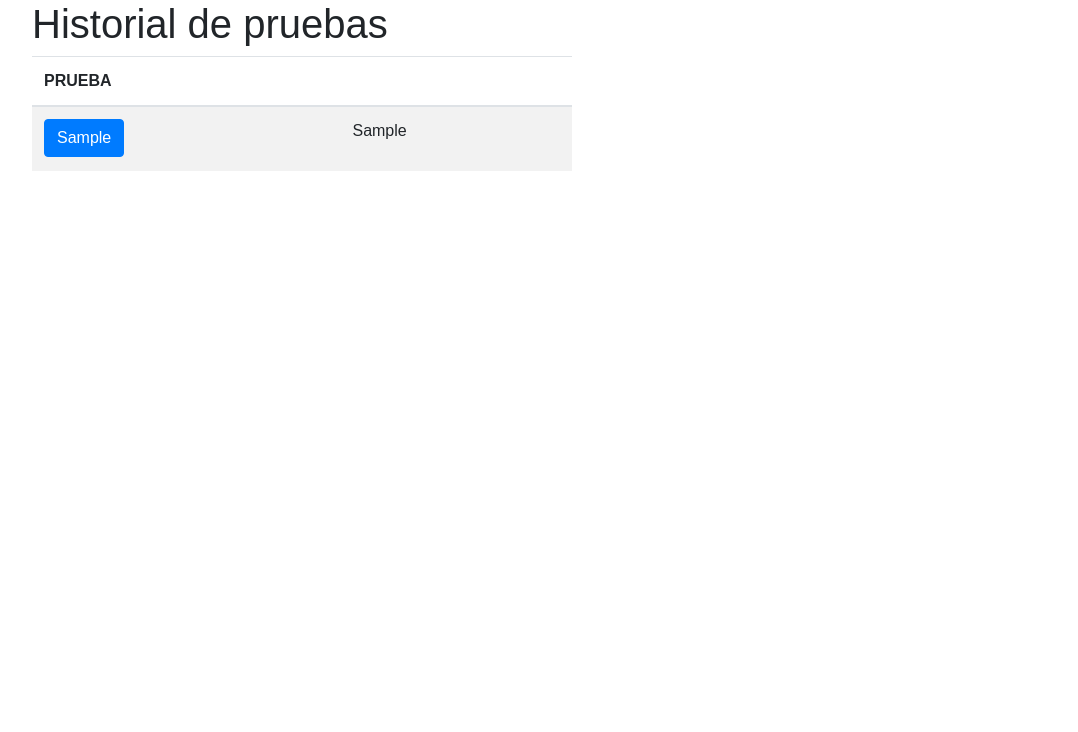
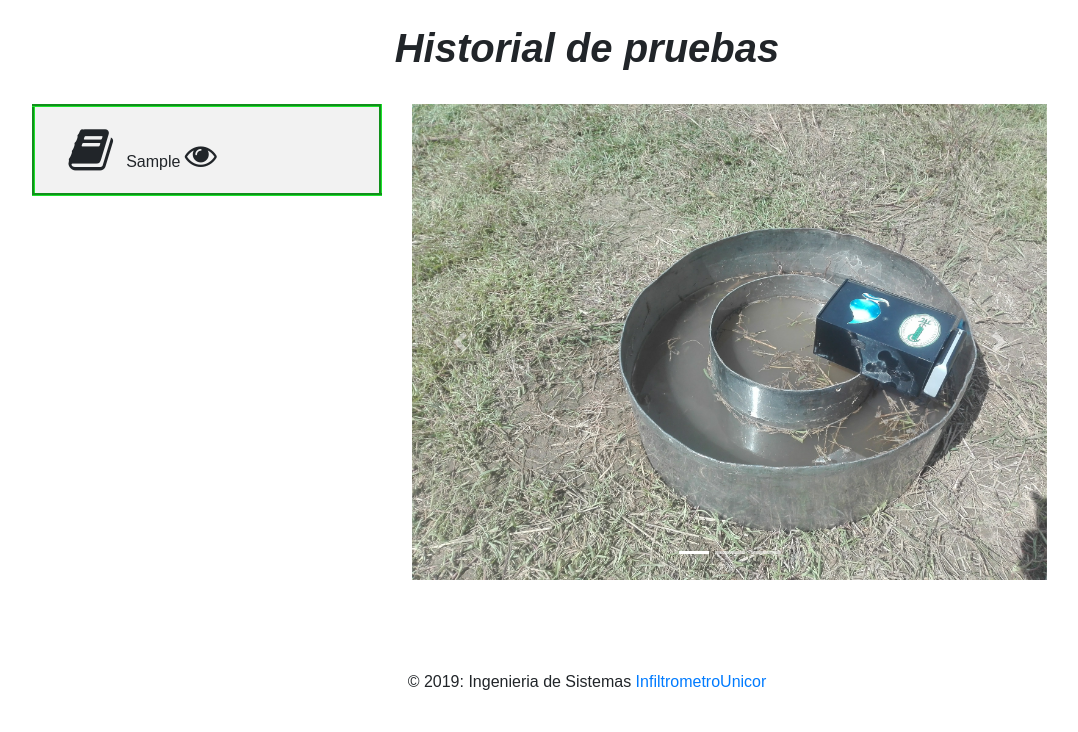
Before and after one commit to kimberlygarces/InfiltrometroUnicor, a PHP site: page /historial.php in a window 1280 px wide. Shown: the part 68-800 px from the top of the page, without its empty margins (53-1131 px from the left). Run offline with PHP 8.4, Linux system fonts and the light colour scheme; tables that the repository leaves empty hold one stand-in row (values such as "Sample post").

Commit message:
Diselo historial de pruebas

```diff
--- a/historial.php
+++ b/historial.php
@@ -1,22 +1,41 @@
 <?php require 'vista/nav.php' ?>
 
+        <STYLE type="text/css">
+        h1{
+          text-align: center
+        }
 
+        button:hover {
+          background-color: #1CE32B;
+          padding: 14px 16px;
+          cursor: pointer;
+          outline: none;
+          color: #fff;
+          border: none;
+          border-radius: 15px;
+          box-shadow: 0 9px #999;
+        }
+        #myTable{
+          border-style: outset;
+          border-color: #1CE32B;
+        }
+        .carousel-inner img {
+      width: 100%;
+      height: 100%;
+  }
+
+        </STYLE>
     <div class="container">
+    <br>
+    <h1><b><i>Historial de pruebas</i></b></h1>
 
-
-      <div id="Mostrar"class="row align-items-start">
-
-      <div class="col-sm-12 col-lg-6">
-        <h1>Historial de pruebas</h1>
+    <div id="Mostrar"class="row align-items-start">
+      <div class="col-sm-6 col-lg-4">
+      <br>
 
       <table class="table table-striped">
 
-      <thead>
-          <th>PRUEBA</th>
-          <th>  </th>
-          </thead>
-
-      <tbody id="myTable">
+     <tbody id="myTable">
 
          <?php
            //Conectarse al servidor mysql
@@ -34,12 +53,12 @@
            echo '<tr>';
              echo '<td>';
 
-            echo"<button onclick=location='prueba.php?Id=".$registro['Id_Prueba']."' class='btn btn-primary'>".$registro["Id_Prueba"]."</button>";
+            echo"<button onclick=location='prueba.php?Id=".$registro['Id_Prueba']."' class='btn'>". "<i class='fa fa-book fa-fw fa-3x' aria-hidden='true'></i>  " .$registro["Id_Prueba"]."  <i class='fa fa-eye fa-2x' aria-hidden='true'></i>  ". "</button>";
 
              echo '</td>';
              echo '<td>';
 
-             echo"<p>".$registro["Id_Prueba"]."</p>";
+//             echo"<p>".$registro["Id_Prueba"]."</p>";
 
              echo '</td>';
                echo '</tr>';
@@ -56,6 +75,49 @@
 
 
         </div>
+              <div class="col-sm-6 col-lg-7">
+              <br>
+
+<div id="demo" class="carousel slide" data-ride="carousel">
+
+<!-- Indicators -->
+<ul class="carousel-indicators">
+  <li data-target="#demo" data-slide-to="0" class="active"></li>
+  <li data-target="#demo" data-slide-to="1"></li>
+  <li data-target="#demo" data-slide-to="2"></li>
+</ul>
+
+<!-- The slideshow -->
+<div class="carousel-inner">
+  <div class="carousel-item active">
+    <img src="img/infiltrometro.jpg" alt="Los Angeles" width="1100" height="500">
+  </div>
+  <div class="carousel-item">
+    <img src="img/infiltrometro.jpg" alt="Chicago" width="1100" height="500">
+  </div>
+  <div class="carousel-item">
+    <img src="img/infiltrometro.jpg" alt="New York" width="1100" height="500">
+  </div>
+</div>
+
+<!-- Left and right controls -->
+<a class="carousel-control-prev" href="#demo" data-slide="prev">
+  <span class="carousel-control-prev-icon"></span>
+</a>
+<a class="carousel-control-next" href="#demo" data-slide="next">
+  <span class="carousel-control-next-icon"></span>
+</a>
+</div>
+
+              </div>
         </div>
+        <footer class="page-footer font-small unique-color-dark pt-4">
+
+          <div class="footer-copyright text-center py-3">© 2019: Ingenieria de Sistemas
+            <a href="https://mdbootstrap.com/education/bootstrap/"> InfiltrometroUnicor</a>
+          </div>
+          <!-- Copyright -->
+
+        </footer>
       </body>
       </html>
--- a/prueba.php
+++ b/prueba.php
@@ -12,7 +12,7 @@ require 'controller/conexion2.php';
       <h1>Datos prueba</h1>
       <a href="controller/printPDF.php?prueba=<?php echo $_GET['Id']; ?>" target="_blank"><button type="button" class="btn btn-outline-dark">
       <i class="fa fa-file-pdf-o fa-2x"> Descargar</i>
-        </button></a>
+      </button></a>
         <br><br>
       <table class="table table-striped">
         <thead>
--- a/vista/nav.php
+++ b/vista/nav.php
@@ -10,7 +10,7 @@
   <script src="https://maxcdn.bootstrapcdn.com/bootstrap/4.3.1/js/bootstrap.min.js"></script>
   <link rel="stylesheet" href="https://cdnjs.cloudflare.com/ajax/libs/font-awesome/4.7.0/css/font-awesome.min.css">
   <script type="text/javascript" src="js/datos.js"></script>
-  <link href="css/Inicio.css" rel="stylesheet">
+  <link rel="stylesheet" type="text/css" href="css/inicio.css">
 
   <style>
 body {font-family: Arial, Helvetica, sans-serif;}
@@ -34,6 +34,7 @@ body {font-family: Arial, Helvetica, sans-serif;}
   background-color: #1CE32B;
   padding: 14px 16px;
   border-radius: 10px;
+
 }
 
 .navbar-brand {
@@ -47,6 +48,8 @@ body {font-family: Arial, Helvetica, sans-serif;}
     float: none;
     display: block;
   }
+
+
 }
 
 </style>
```
Also changed, not shown: img/infiltrometro.jpg (added), vista/css/inicio.css (line endings or trailing spaces), vista/js/datos.js (renamed from js/datos.js).
